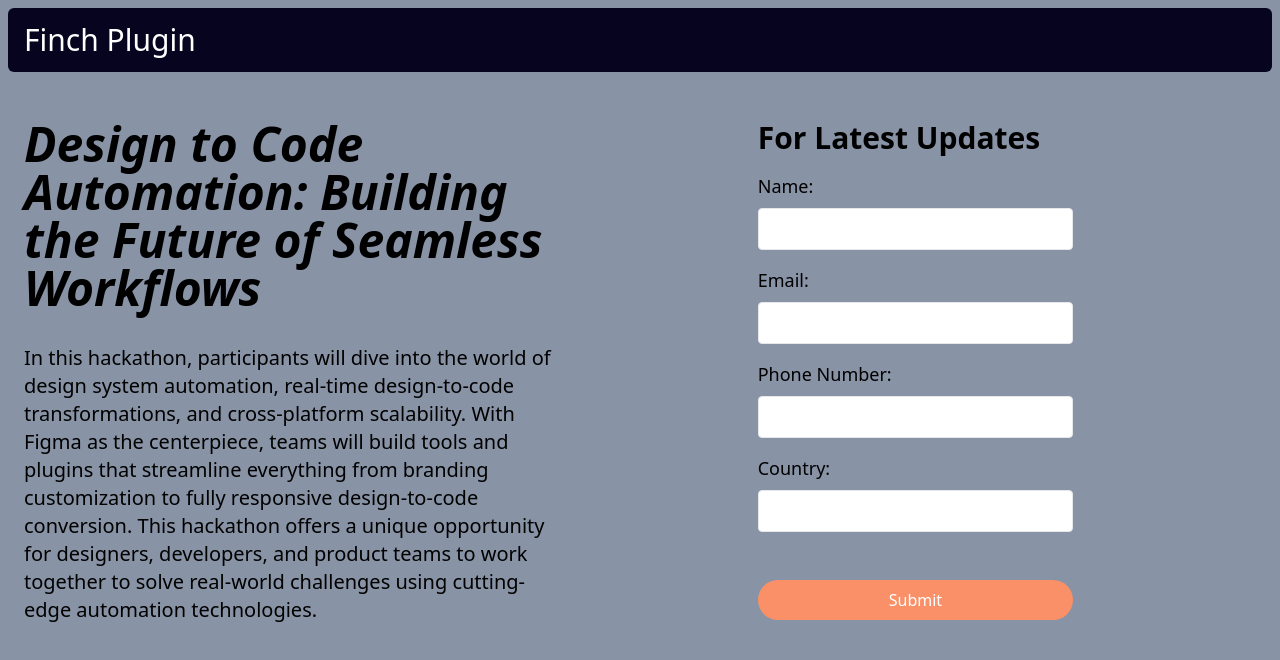
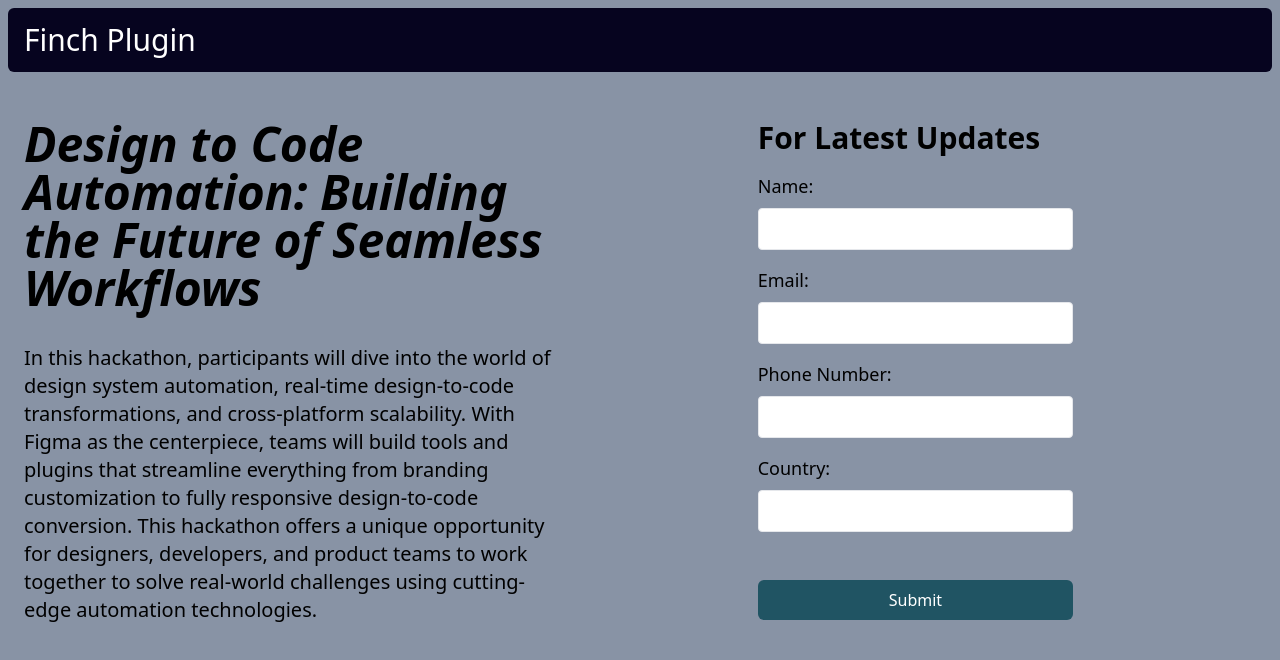
Before and after one commit to ashutoshzxc01ofc/test-repo, a React (Vite) app: page / in a window 1280 px wide. Shown: the top 660 px of the page. Built offline with nearby package versions, Linux system fonts and the light colour scheme.

Commit message:
latest commit

```diff
--- a/src/styletoken.css
+++ b/src/styletoken.css
@@ -6,7 +6,7 @@
   --number-8: 8px;
   --corner-radius-null: 0px;
   --corner-radius-small: 4px;
-  --corner-radius-medium: 32px;
+  --corner-radius-medium: 6px;
   --colors-secondary-5: #F8485E;
   --colors-secondary-1: #13294B;
   --number-6: 6px;
@@ -67,7 +67,7 @@
   --brand-secondary-secondary-3: #2E008B;
   --brand-secondary-secondary-2: #C4C9D2;
   --brand-secondary-secondary-1: #13294B;
-  --interactive-default: #F99068;
+  --interactive-default: #205463;
   --interactive-hover: #2D807B;
   --interactive-active: #3AAB94;
   --interactive-focus: #4FF5C4;
```
